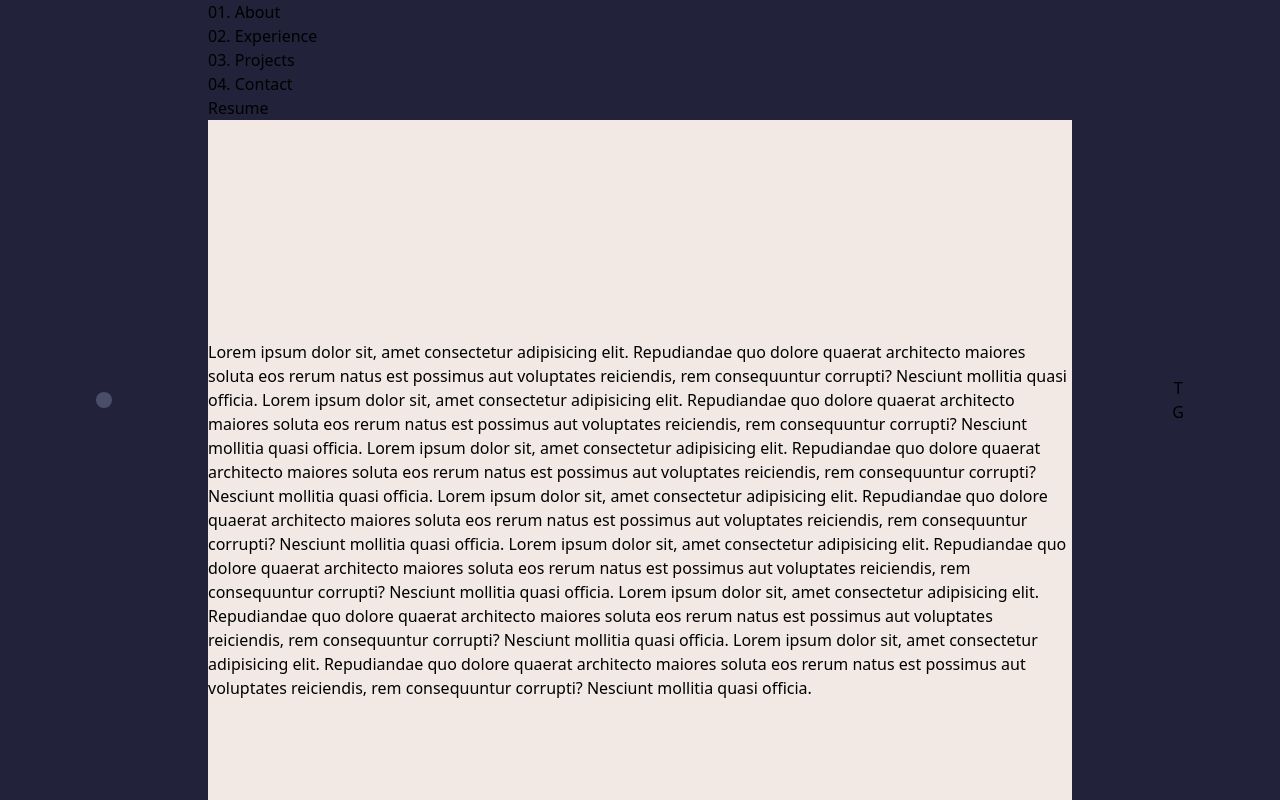
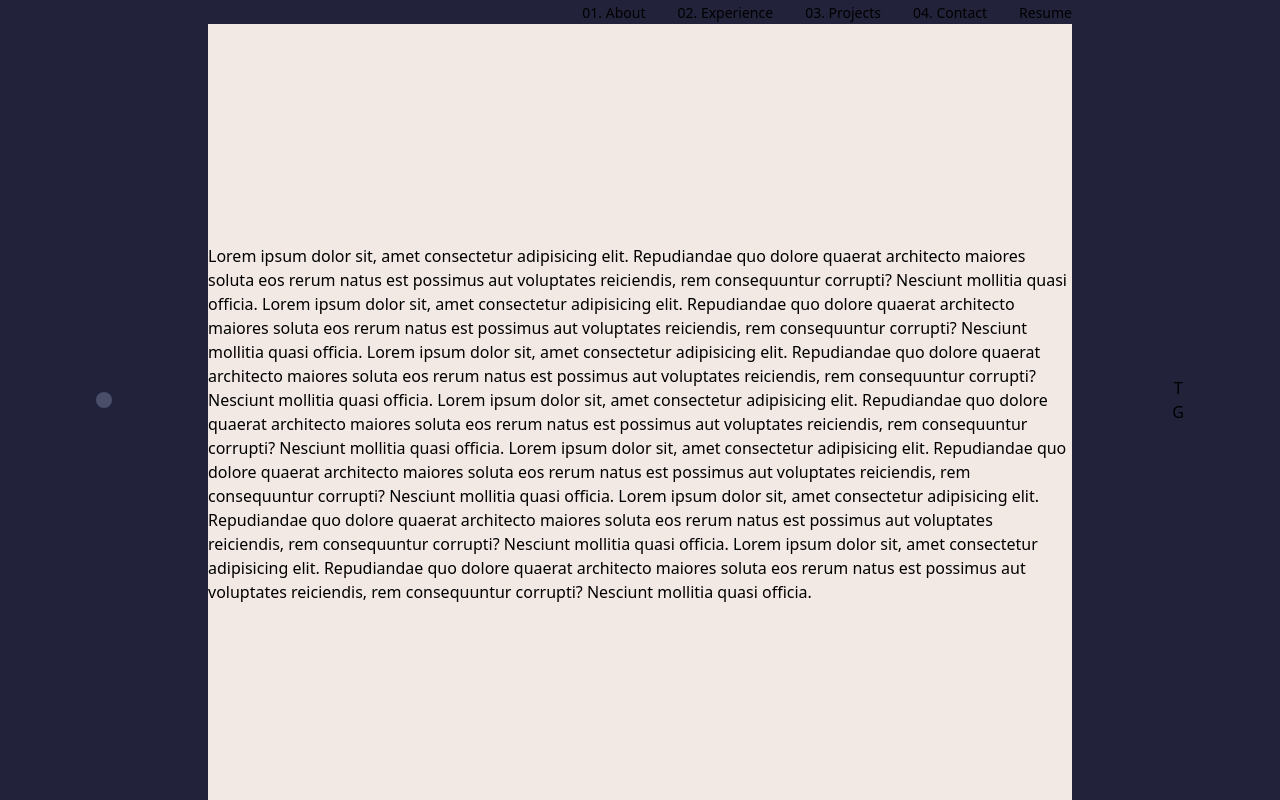
Before and after one commit to HitaBeeDev/portfolio, a React (Vite) app: page / in a window 1280 px wide. Shown: the top 800 px of the page. Built offline with nearby package versions, Linux system fonts and the light colour scheme.

Commit message:
updating navbar

```diff
--- a/src/Navbar/Navbvar.jsx
+++ b/src/Navbar/Navbvar.jsx
@@ -1,30 +1,26 @@
-function Navbar() {
-  const navbarItems = [
-    "01. About",
-    "02. Experience",
-    "03. Projects",
-    "04. Contact",
-  ];
+import navbarItems from "./navbarItems";
 
+const Navbar = () => {
   return (
     <header>
-      <nav>
-        <ul>
-          {navbarItems.map((section, index) => {
-            const sectionName = section.slice(4).trim();
-            return (
-              <li key={index}>
-                <a href={`#${sectionName.toLowerCase()}`}>{section}</a>
-              </li>
-            );
-          })}
+      <nav className="flex justify-end items-center gap-8">
+        <ul className="flex justify-end items-center gap-8">
+          {navbarItems.map(({ id, label }) => (
+            <li key={id}>
+              <a className="text-sm" href={`#${id}`}>
+                {label}
+              </a>
+            </li>
+          ))}
         </ul>
         <p>
-          <a href="#resume">Resume</a>
+          <a className="text-sm" href="#resume">
+            Resume
+          </a>
         </p>
       </nav>
     </header>
   );
-}
+};
 
 export default Navbar;
--- /dev/null
+++ b/src/Navbar/navbarItems.js
@@ -0,0 +1,8 @@
+const navbarItems = [
+  { id: "about", label: "01. About" },
+  { id: "experience", label: "02. Experience" },
+  { id: "projects", label: "03. Projects" },
+  { id: "contact", label: "04. Contact" },
+];
+
+export default navbarItems;
```
